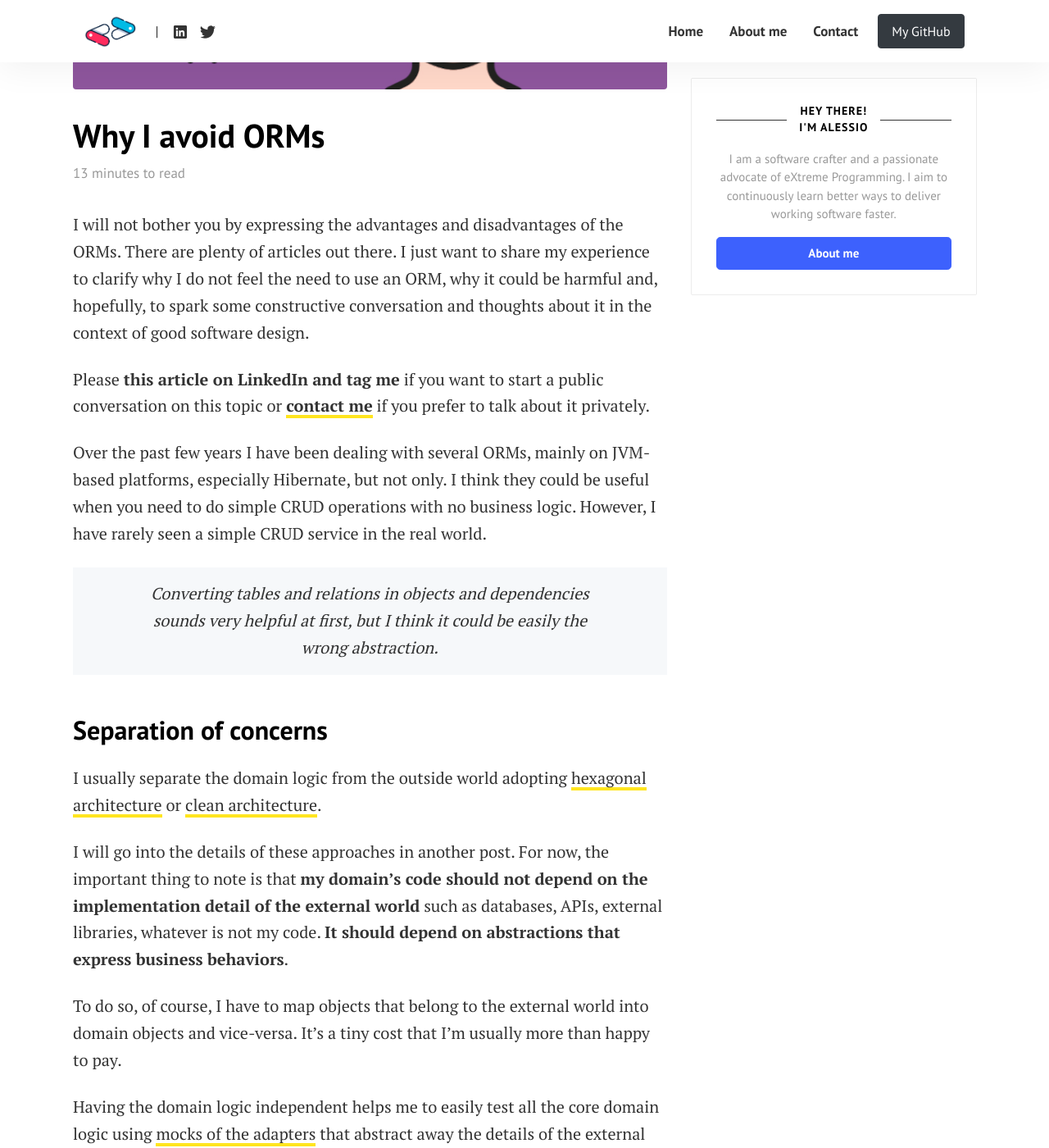
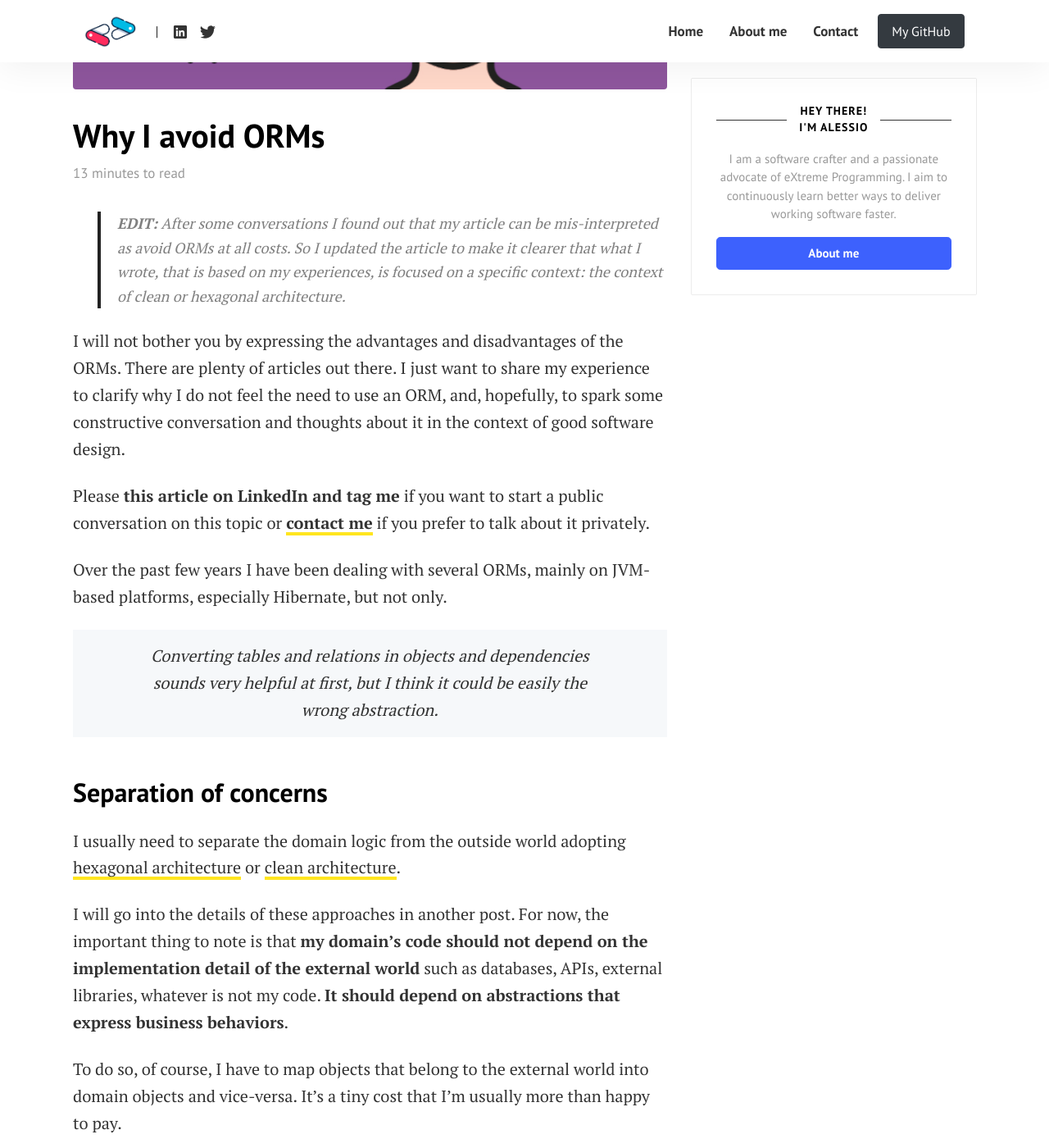
Before and after one commit to AlessioCoser/alessiocoser.github.io, a Jekyll site: the page built from _posts/2023-07-17-why-i-avoid-orms.md, in a window 1280 px wide and 1400 px high, scrolled down 387 px. Shown: the whole window at 82% size. Built offline with Jekyll 4.4.1, drawn with Linux system fonts in a browser that asks for light colours; comment, search, counter and statistics services are not loaded; some of the changed text lies outside the part shown.

Commit message:
update why i avoid ORMs article

````diff
--- a/_posts/2023-07-17-why-i-avoid-orms.md
+++ b/_posts/2023-07-17-why-i-avoid-orms.md
@@ -7,16 +7,18 @@ image: assets/images/avoid-orm.jpg
 ---
 <script src="https://platform.linkedin.com/in.js" type="text/javascript">lang: en_US</script>
 
-I will not bother you by expressing the advantages and disadvantages of the ORMs. There are plenty of articles out there. I just want to share my experience to clarify why I do not feel the need to use an ORM, why it could be harmful and, hopefully, to spark some constructive conversation and thoughts about it in the context of good software design.
+> **EDIT:** After some conversations I found out that my article can be mis-interpreted as avoid ORMs at all costs. So I updated the article to make it clearer that what I wrote, that is based on my experiences, is focused on a specific context: the context of clean or hexagonal architecture.
+
+I will not bother you by expressing the advantages and disadvantages of the ORMs. There are plenty of articles out there. I just want to share my experience to clarify why I do not feel the need to use an ORM, and, hopefully, to spark some constructive conversation and thoughts about it in the context of good software design.
 
 Please <script type="IN/Share" data-url="{{site.url}}{{page.url}}"></script> **this article on LinkedIn and tag me** if you want to start a public conversation on this topic or [**contact me**](/contact) if you prefer to talk about it privately.
 
-Over the past few years I have been dealing with several ORMs, mainly on JVM-based platforms, especially Hibernate, but not only. I think they could be useful when you need to do simple CRUD operations with no business logic. However, I have rarely seen a simple CRUD service in the real world.
+Over the past few years I have been dealing with several ORMs, mainly on JVM-based platforms, especially Hibernate, but not only.
 
 <center>Converting tables and relations in objects and dependencies sounds very helpful at first, but I think it could be easily the wrong abstraction.</center>
 
 ## Separation of concerns
-I usually separate the domain logic from the outside world adopting [hexagonal architecture](https://medium.com/ssense-tech/hexagonal-architecture-there-are-always-two-sides-to-every-story-bc0780ed7d9c) or [clean architecture](https://blog.cleancoder.com/uncle-bob/2012/08/13/the-clean-architecture.html).
+I usually need to separate the domain logic from the outside world adopting [hexagonal architecture](https://medium.com/ssense-tech/hexagonal-architecture-there-are-always-two-sides-to-every-story-bc0780ed7d9c) or [clean architecture](https://blog.cleancoder.com/uncle-bob/2012/08/13/the-clean-architecture.html).
 
 I will go into the details of these approaches in another post. For now, the important thing to note is that **my domain's code should not depend on the implementation detail of the external world** such as databases, APIs, external libraries, whatever is not my code. **It should depend on abstractions that express business behaviors**.
 
@@ -97,7 +99,7 @@ The implementation of EmployeeRepository will have all the things needed to sati
 
 In this case, you are doing a double mapping: one handled _auto-magically_ by the ORM that converts the retrieved SQL records into the Database Entity, and another, that converts the Database Entity into your domain class.
 
-Anyway, this can be the way to go if you feel the need to keep using ORMs. I used this approach sometimes, but I felt as if I were adding an abstraction of another abstraction. So, probably, an unneeded complexity.
+Anyway, **this can be the way to go** if you feel the need to keep using **ORMs**. I used this approach sometimes, but I felt as if I were adding an abstraction of another abstraction. So, probably, an unneeded complexity.
 
 **In the worst-case scenario, you end up leaking all the database entities within the core domain, letting them become part of the domain logic and entangled with each other due to the database relations.**
 
@@ -194,8 +196,11 @@ class MysqlEmployeeRepository(private val db: Database) : EmployeeRepository {
 ```
 
 ## Conclusions
+
+The JAKO library express only another apossible approach to the database communication. It is not suitable for production and it is not as feature-reach as many ORMs (hopefully with the contribution of other people will be).
+
 I think there are more effective ways to handle the database communication than the ORMs way. Thanks to the great Kotlin DSL you can do a lot of things keeping the sintax as similar as possible to SQL and still have a lot of help building SQL instructions.
 
-However, I think, and hope, that there are similar libraries out there for other languages as well. If they do not exist, well, they should.
+However, if you want to reimplement the database communication by hand, think about it twice. I know that there are similar and battle tested libraries out there for Kotlin and other languages as well. If they do not exist, well, they should.
 
 Please let me know what do you think :) <br /><script type="IN/Share" data-url="{{site.url}}{{page.url}}"></script> this article on LinkedIn and tag me if you find it interesting.
````
